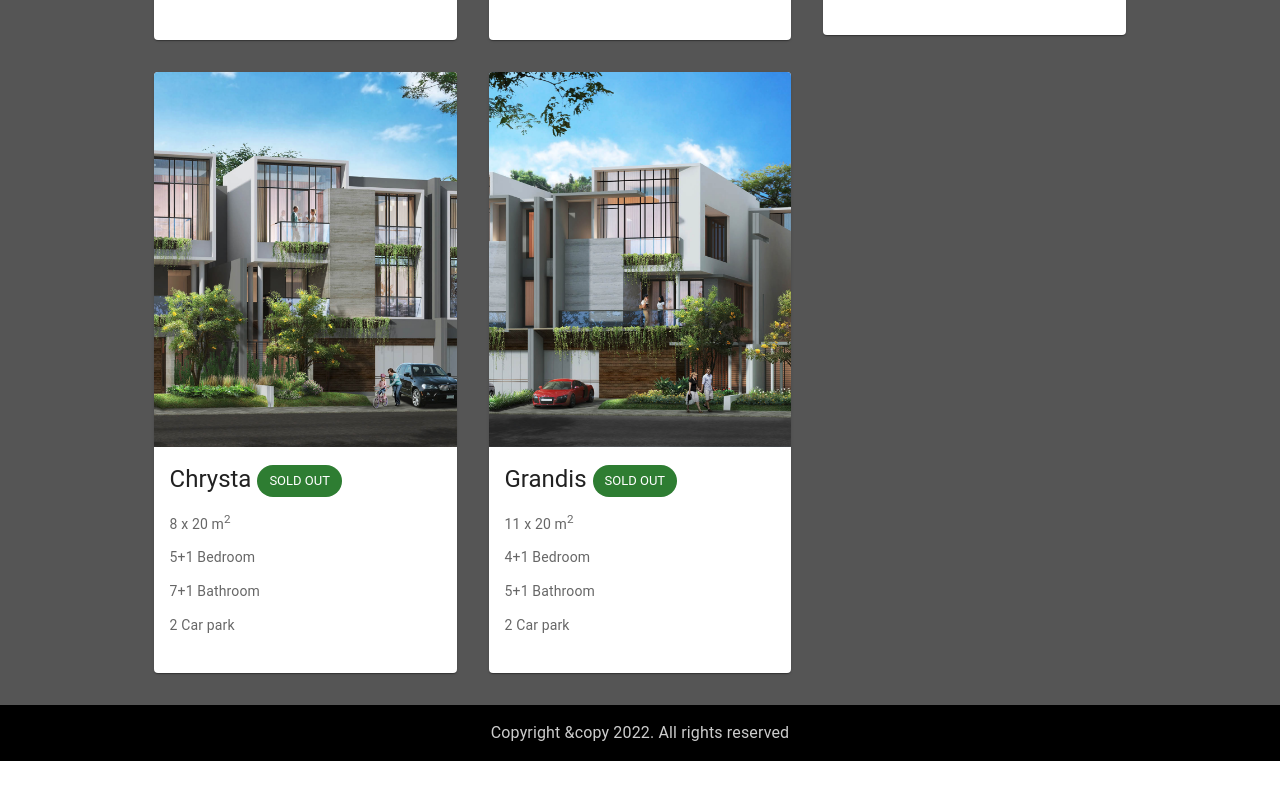
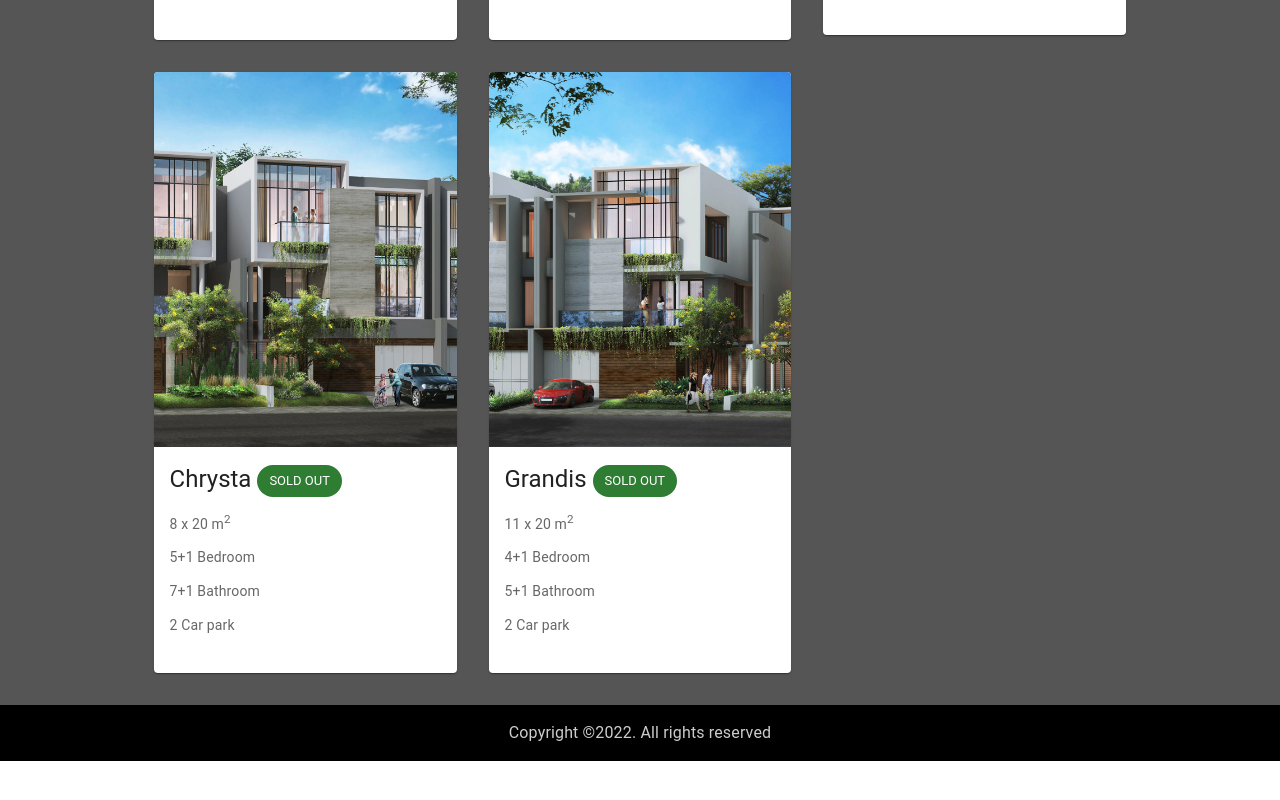
Before and after one commit to kelivdc/puri-botanical, a Next.js app: page / in a window 1280 px wide. Shown: the part 2639-3439 px from the top of the page. Built offline with nearby package versions, Linux system fonts and the light colour scheme.

Commit message:
Add copyright

```diff
--- a/components/Footer.js
+++ b/components/Footer.js
@@ -5,7 +5,7 @@ function Footer() {
   return (
     <Box bgcolor="#000" color="#fff" p={2} marginBottom={8}>
         <Typography align="center" color="#ccc">
-            Copyright &copy 2022. All rights reserved
+            Copyright ©2022. All rights reserved
         </Typography>
     </Box>
   )
```
